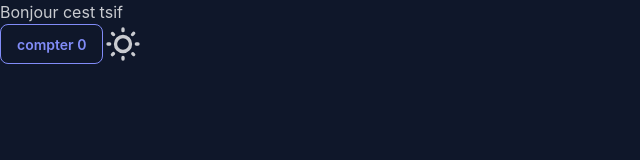
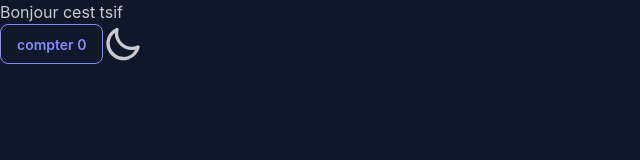
Before and after one commit to tsifcarnage/E-trosa, a React (Vite) app: page / in a window 1280 px wide. Shown: the top 160 px of the page, without its empty margins (0-640 px from the left). Built offline with nearby package versions, Linux system fonts and the light colour scheme.

Commit message:
Update ThemeToggle.tsx

```diff
--- a/src/components/ThemeToggle.tsx
+++ b/src/components/ThemeToggle.tsx
@@ -5,7 +5,7 @@ function ThemeToggle() {
             <input type="checkbox" className="theme-controller" value="winter" />
             {/* sun icon */}
             <svg
-                className="swap-off h-10 w-10 fill-current"
+                className="swap-on h-10 w-10 fill-current text-amber-400"
                 xmlns="http://www.w3.org/2000/svg"
                 viewBox="0 0 24 24">
                 <path
@@ -14,7 +14,7 @@ function ThemeToggle() {
 
             {/* moon icon */}
             <svg
-                className="swap-on h-10 w-10 fill-current"
+                className="swap-off h-10 w-10 fill-current"
                 xmlns="http://www.w3.org/2000/svg"
                 viewBox="0 0 24 24">
                 <path
```
